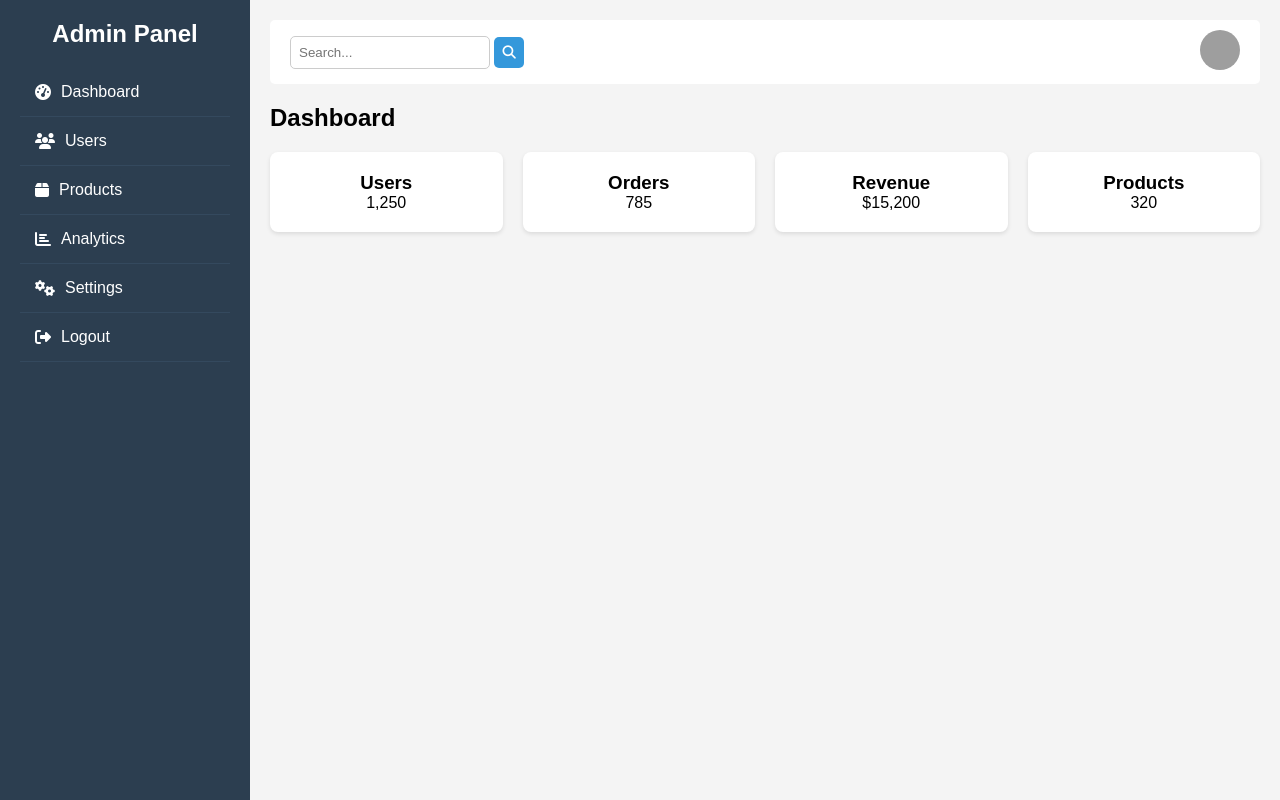
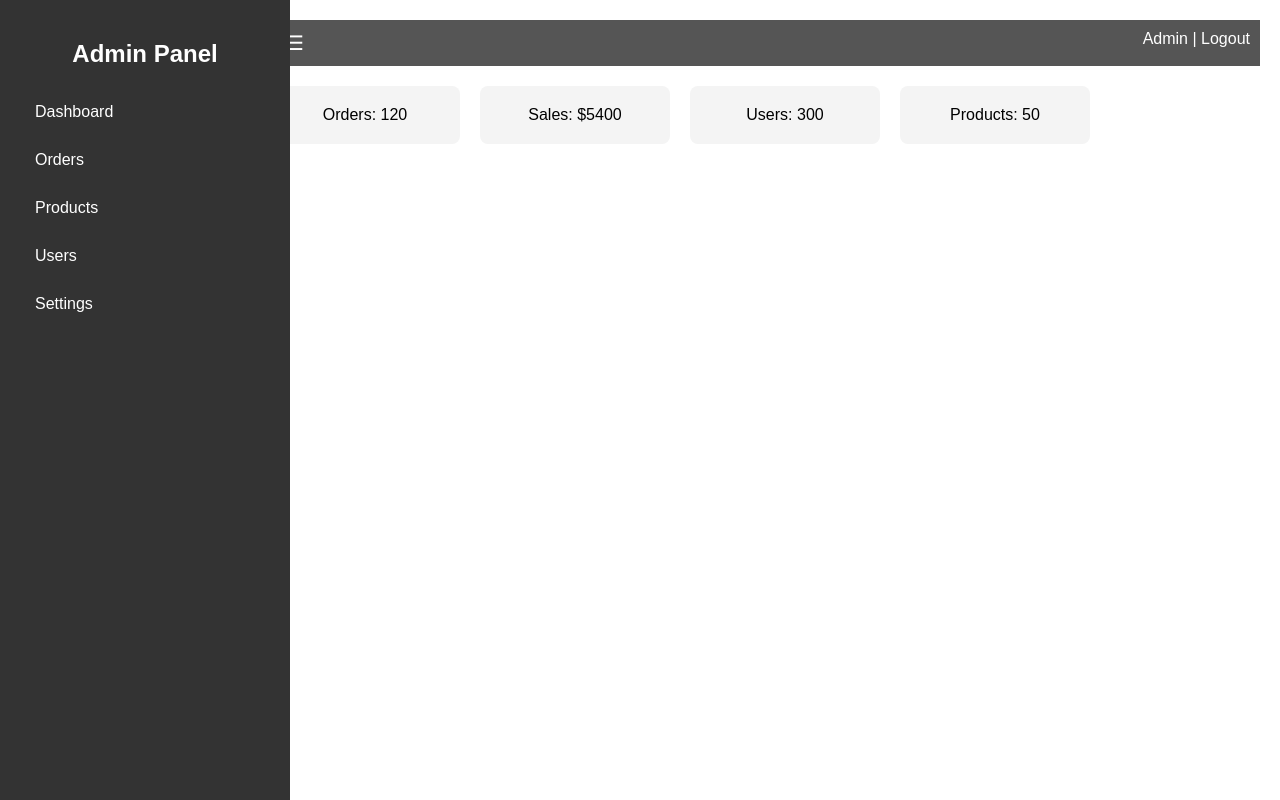
Before and after one commit to milanshahi57/nepstore, a Django app: template custom_admin/templates/dashboard.html in a window 1280 px wide. Run offline with Django 5.2, Linux system fonts and the light colour scheme; the template is opened without the code that fills it, so the values that code supplies are empty; some libraries are stand-ins or nearby versions; grey boxes are pictures that could not be loaded.

Commit message:
design change

```diff
--- a/custom_admin/templates/dashboard.html
+++ b/custom_admin/templates/dashboard.html
@@ -3,165 +3,111 @@
 <head>
     <meta charset="UTF-8">
     <meta name="viewport" content="width=device-width, initial-scale=1.0">
-    <title>Admin Panel</title>
-    <link rel="stylesheet" href="styles.css">
-    <script src="https://kit.fontawesome.com/a076d05399.js" crossorigin="anonymous"></script>
+    <title>Admin Dashboard</title>
     <style>
-        * {
+        body {
             margin: 0;
-            padding: 0;
-            box-sizing: border-box;
             font-family: Arial, sans-serif;
+            display: flex;
         }
-
-        body {
-            display: flex;
-            height: 100vh;
-            background: #f4f4f4;
-        }
-
-        .admin-container {
-            display: flex;
-            width: 100%;
-        }
-
         .sidebar {
             width: 250px;
-            background: #2c3e50;
-            color: #fff;
+            background: #333;
+            color: white;
+            height: 100vh;
             padding: 20px;
-            height: 100vh;
+            position: fixed;
+            left: 0;
+            top: 0;
+            transition: 0.3s;
         }
-
         .sidebar h2 {
             text-align: center;
-            margin-bottom: 20px;
         }
-
         .sidebar ul {
             list-style: none;
+            padding: 0;
         }
-
         .sidebar ul li {
             padding: 15px;
-            border-bottom: 1px solid #34495e;
         }
-
         .sidebar ul li a {
-            color: #fff;
+            color: white;
             text-decoration: none;
-            display: flex;
-            align-items: center;
+            display: block;
         }
-
-        .sidebar ul li a i {
-            margin-right: 10px;
+        .main-content {
+            margin-left: 250px;
+            padding: 20px;
+            width: 100%;
+            transition: 0.3s;
         }
-
-        .main-content {
-            flex: 1;
-            padding: 20px;
-        }
-
-        header {
+        .navbar {
             display: flex;
             justify-content: space-between;
-            align-items: center;
-            background: #fff;
-            padding: 10px 20px;
-            border-radius: 5px;
-            margin-bottom: 20px;
+            background: #555;
+            padding: 10px;
+            color: white;
         }
-
-        .search-bar input {
-            padding: 8px;
-            width: 200px;
-            border: 1px solid #ccc;
-            border-radius: 5px;
+        .dashboard {
+            display: flex;
+            gap: 20px;
+            margin-top: 20px;
         }
-
-        .search-bar button {
-            padding: 8px;
+        .card {
+            background: #f4f4f4;
+            padding: 20px;
+            text-align: center;
+            border-radius: 8px;
+            width: 150px;
+        }
+        #toggle-btn {
+            background: none;
             border: none;
-            background: #3498db;
-            color: #fff;
-            border-radius: 5px;
+            color: white;
+            font-size: 20px;
             cursor: pointer;
-        }
-
-        .profile img {
-            width: 40px;
-            height: 40px;
-            border-radius: 50%;
-        }
-
-        .dashboard h1 {
-            margin-bottom: 20px;
-        }
-
-        .cards {
-            display: grid;
-            grid-template-columns: repeat(auto-fit, minmax(200px, 1fr));
-            gap: 20px;
-        }
-
-        .card {
-            background: #fff;
-            padding: 20px;
-            border-radius: 8px;
-            box-shadow: 0 2px 4px rgba(0, 0, 0, 0.1);
-            text-align: center;
         }
     </style>
 </head>
 <body>
-    <div class="admin-container">
-        <aside class="sidebar">
-            <h2>Admin Panel</h2>
-            <ul>
-                <li><a href="#"><i class="fas fa-tachometer-alt"></i> Dashboard</a></li>
-                <li><a href="#"><i class="fas fa-users"></i> Users</a></li>
-                <li><a href="#"><i class="fas fa-box"></i> Products</a></li>
-                <li><a href="#"><i class="fas fa-chart-bar"></i> Analytics</a></li>
-                <li><a href="#"><i class="fas fa-cogs"></i> Settings</a></li>
-                <li><a href="#"><i class="fas fa-sign-out-alt"></i> Logout</a></li>
-            </ul>
-        </aside>
+    <div class="sidebar" id="sidebar">
+        <h2>Admin Panel</h2>
+        <ul>
+            <li><a href="#">Dashboard</a></li>
+            <li><a href="#">Orders</a></li>
+            <li><a href="#">Products</a></li>
+            <li><a href="#">Users</a></li>
+            <li><a href="#">Settings</a></li>
+        </ul>
+    </div>
 
-        <main class="main-content">
-            <header>
-                <div class="search-bar">
-                    <input type="text" placeholder="Search...">
-                    <button><i class="fas fa-search"></i></button>
-                </div>
-                <div class="profile">
-                    <img src="profile.jpg" alt="Admin Profile">
-                </div>
-            </header>
+    <div class="main-content" id="main-content">
+        <div class="navbar">
+            <button id="toggle-btn">☰</button>
+            <div class="profile">Admin | Logout</div>
+        </div>
 
-            <section class="dashboard">
-                <h1>Dashboard</h1>
-                <div class="cards">
-                    <div class="card">
-                        <h3>Users</h3>
-                        <p>1,250</p>
-                    </div>
-                    <div class="card">
-                        <h3>Orders</h3>
-                        <p>785</p>
-                    </div>
-                    <div class="card">
-                        <h3>Revenue</h3>
-                        <p>$15,200</p>
-                    </div>
-                    <div class="card">
-                        <h3>Products</h3>
-                        <p>320</p>
-                    </div>
+        <div class="dashboard">
+            <div class="card">Orders: <span>120</span></div>
+            <div class="card">Sales: <span>$5400</span></div>
+            <div class="card">Users: <span>300</span></div>
+            <div class="card">Products: <span>50</span></div>
+        </div>
+    </div>
 
-                </div>
-            </section>
-        </main>
-    </div>
+    <script>
+        document.getElementById('toggle-btn').addEventListener('click', function() {
+            let sidebar = document.getElementById('sidebar');
+            let mainContent = document.getElementById('main-content');
+            if (sidebar.style.width === '0px') {
+                sidebar.style.width = '250px';
+                mainContent.style.marginLeft = '250px';
+            } else {
+                sidebar.style.width = '0px';
+                mainContent.style.marginLeft = '0px';
+            }
+        });
+    </script>
 </body>
 </html>
```
